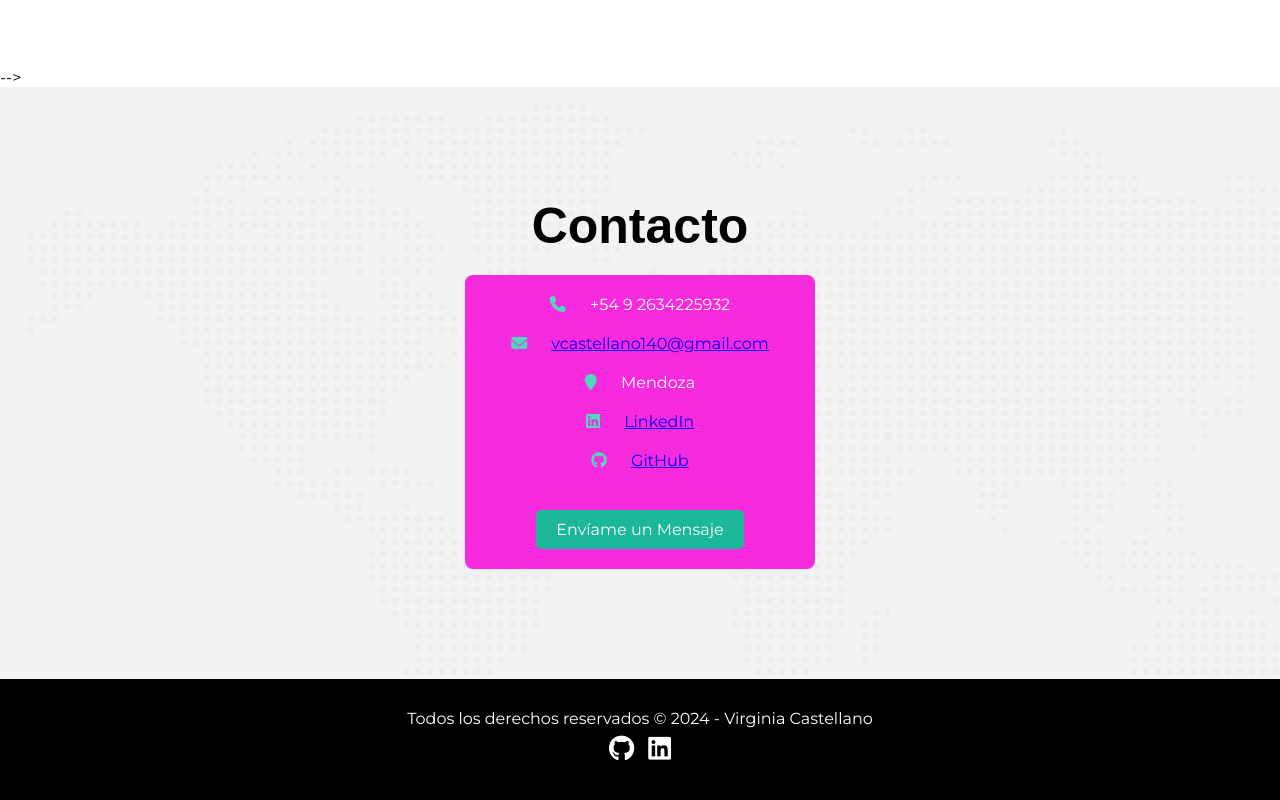
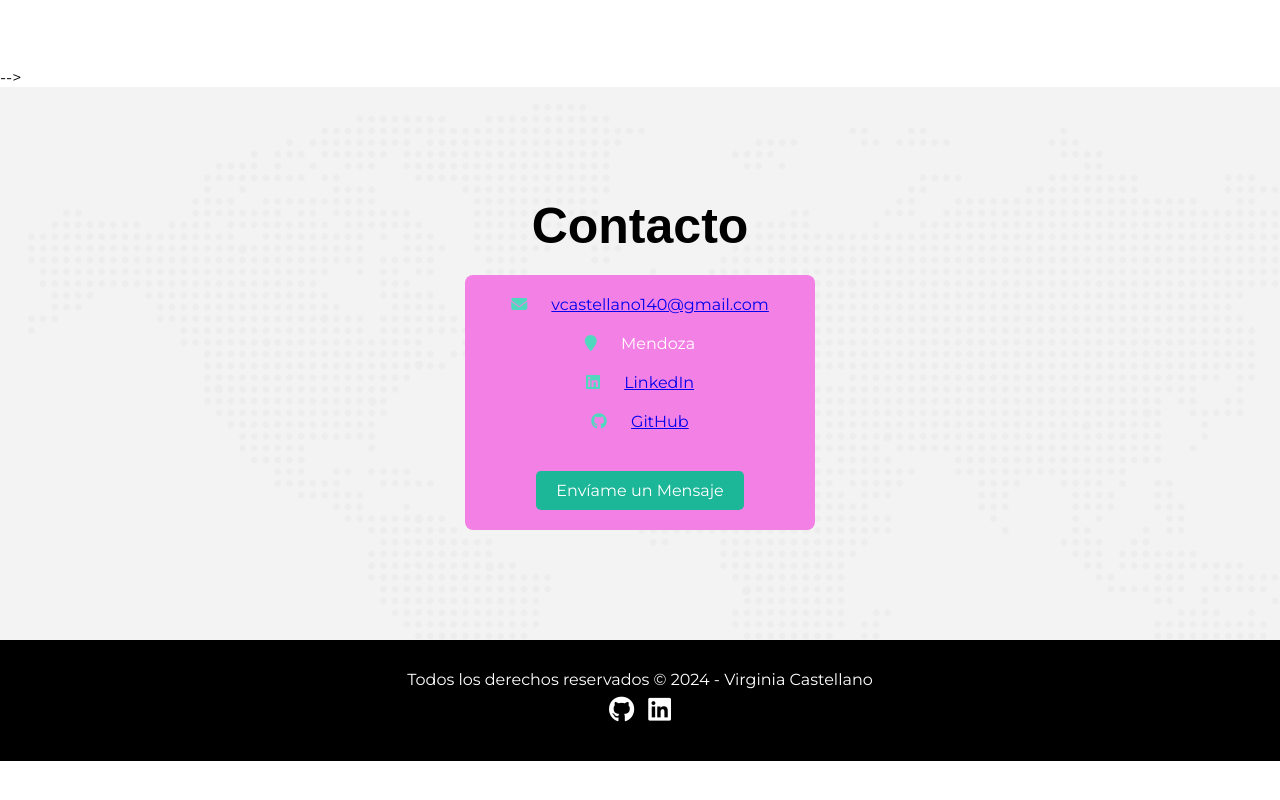
Before and after one commit to virginiacastellano/portfolioPersonal, a plain HTML site: page index.html in a window 1280 px wide. Shown: the part 3620-4420 px from the top of the page. After the commit the page ends 4381 px from the top, so only its background shows below. Drawn offline with Linux system fonts and the light colour scheme.

Commit message:
se actualiza la seccion de contacto

```diff
--- a/estilo.css
+++ b/estilo.css
@@ -563,7 +563,7 @@
         }
 
         .contacto .col .info {
-            background-color: #f82add;
+            background-color: #f380e4;
             padding: 20px;
             max-width: 350px;
             margin: auto;
--- a/index.html
+++ b/index.html
@@ -278,7 +278,6 @@
             <div class="col">
                 <div class="info">
                     <ul>
-                        <li><i class="fa fa-phone"></i> +54 9 2634225932</li>
                         <li><i class="fa fa-envelope"></i> <a href="mailto:vcastellano140@gmail.com">vcastellano140@gmail.com</a></li>
                         <li><i class="fa fa-map-marker"></i> Mendoza</li>
                         <li><i class="fa-brands fa-linkedin" ></i></i> <a href="https://linkedin.com/in/virginia-castellano/" target="_blank">LinkedIn</a></li>
```
